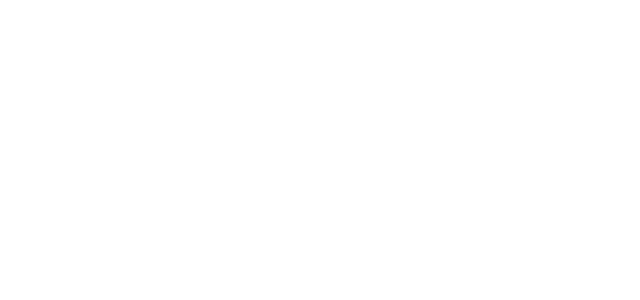
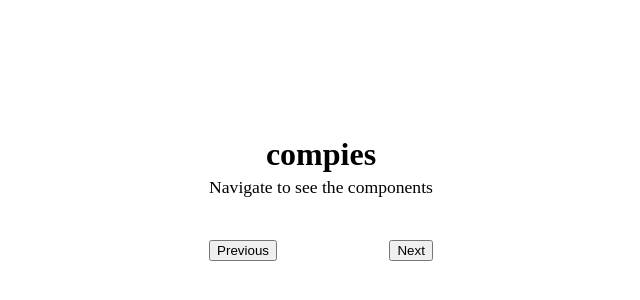
Before and after one commit to habx47/compies, a Next.js app: page / in a window 1280 px wide. Shown: the part 202-502 px from the top of the page, without its empty margins (319-959 px from the left). Built offline with nearby package versions, Linux system fonts and the light colour scheme.

Commit message:
add: general layout and root page

```diff
--- /dev/null
+++ b/src/app/_components/root_layout.tsx
@@ -0,0 +1,14 @@
+"use client";
+
+import styled from "styled-components";
+
+export const Wrapper = styled.div`
+`;
+
+export const ButtonWrapper = styled.div`
+display: flex;
+justify-content: space-between;
+margin-top: 42px;
+`;
+
+export const Button = styled.button``;
--- /dev/null
+++ b/src/app/_components/root_page.tsx
@@ -0,0 +1,14 @@
+"use client";
+
+import styled from "styled-components";
+
+export const Heading = styled.h1`
+margin-top: 0px;
+margin-bottom: 4px;
+text-align: center;
+`;
+
+export const Sub_Heading = styled.p`
+margin: 0px;
+font-size: 1.1rem;
+`;
--- a/src/app/layout.tsx
+++ b/src/app/layout.tsx
@@ -1,6 +1,8 @@
 import type { Metadata } from "next";
 import { Geist, Geist_Mono } from "next/font/google";
 import StyledComponentsRegistry from "../../lib/registry";
+import { createGlobalStyle } from "styled-components";
+import { Button, ButtonWrapper, Wrapper } from "./_components/root_layout";
 
 const geistSans = Geist({
   variable: "--font-geist-sans",
@@ -20,9 +22,36 @@ export const metadata: Metadata = {
 export default function RootLayout({ children }: LayoutProps<"/">) {
   return (
     <html lang="en" className={`${geistSans.variable} ${geistMono.variable}`}>
-      <StyledComponentsRegistry>
-        <body>{children}</body>
-      </StyledComponentsRegistry>
+      <body>
+        <StyledComponentsRegistry>
+          <GlobalStyles />
+          <Wrapper>
+            {children}
+            <ButtonWrapper>
+              <Button>Previous</Button>
+              <Button>Next</Button>
+            </ButtonWrapper>
+          </Wrapper>
+        </StyledComponentsRegistry>
+      </body>
     </html>
   );
 }
+
+const GlobalStyles = createGlobalStyle`
+*,
+*::before,
+*::after, {
+  box-sizing: border-box;
+}
+
+html, body {
+  height: 100%;
+}
+
+body {
+  margin: 0;
+  display: grid;
+  place-content: center;
+}
+`;
--- a/src/app/page.tsx
+++ b/src/app/page.tsx
@@ -1,3 +1,10 @@
+import { Heading, Sub_Heading } from "./_components/root_page";
+
 export default function App() {
-  return <></>;
+  return (
+    <>
+      <Heading>compies</Heading>
+      <Sub_Heading>Navigate to see the components</Sub_Heading>
+    </>
+  );
 }
```
